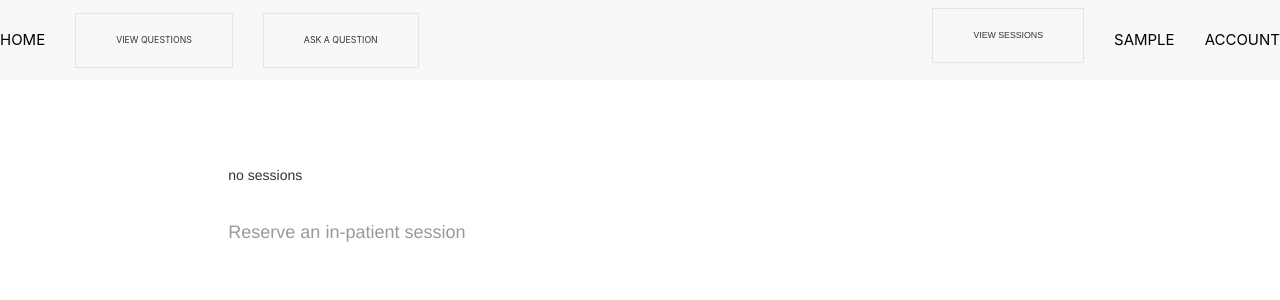
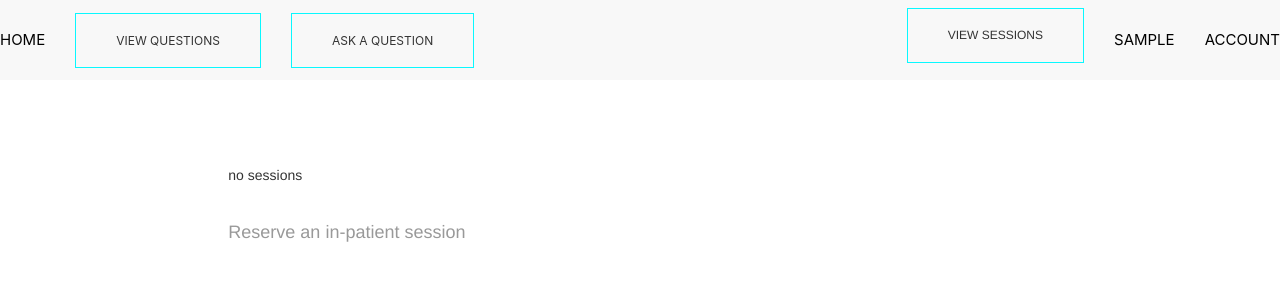
Before and after one commit to Kipngetich33/test-repo, a Django app: page /view/booking/ in a window 1280 px wide; the page is wider, and only the part inside the window is pictured. Shown: the top 300 px of that part. Run offline with Django 3.2, Linux system fonts and the light colour scheme; the visitor is signed in with stand-in values (Sample User, id 1); data that the repository does not hold is empty; some libraries are stand-ins or nearby versions.

Commit message:
added a new look to the navbar

```diff
--- a/capp/templates/navbar.html
+++ b/capp/templates/navbar.html
@@ -5,8 +5,8 @@
 
                     <ul class="uk-navbar-nav" style="margin-right: 200px;">
                         <li ><a href="{% url 'bookings' %}" style="color:rgb(0, 0, 0);font-size:15px;">HOME</a> </li>
-                        <li><a href="{% url 'AllQuestions' %}"><button class="uk-button uk-button-default uk-button-large">View Questions</button></a></li>
-                        <li class="uk-active"><a href="{% url 'PostQuestion' %}"><button class="uk-button uk-button-default uk-button-large">Ask A Question</button></a></li>
+                        <li><a href="{% url 'AllQuestions' %}"><button class="uk-button uk-button-default uk-button-large" style="border-color:rgb(9, 248, 255);font-size:12px;">View Questions</button></a></li>
+                        <li class="uk-active"><a href="{% url 'PostQuestion' %}"><button class="uk-button uk-button-default uk-button-large" style="border-color:rgb(9, 248, 255);font-size:12px;">Ask A Question</button></a></li>
 
                      </ul>
 
@@ -19,7 +19,7 @@
 
                           <p uk-margin>
           <a href="{% url 'Choose' %}">
-            <button class="uk-button uk-button-default uk-button-large">View Sessions</button>
+            <button class="uk-button uk-button-default uk-button-large" style="border-color:rgb(9, 248, 255);font-size:12px;">View Sessions</button>
           </a>
 
         </p>
```
